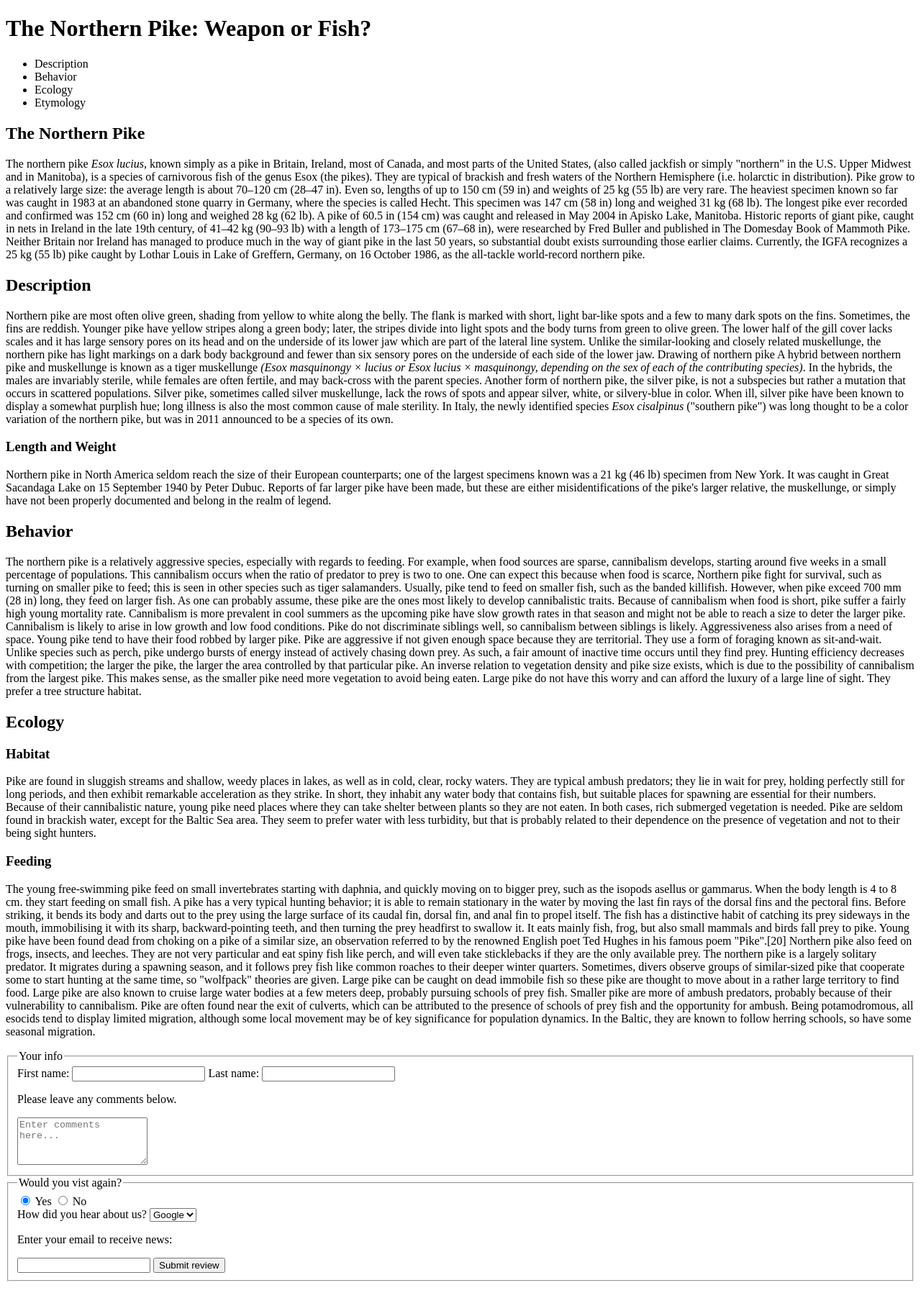
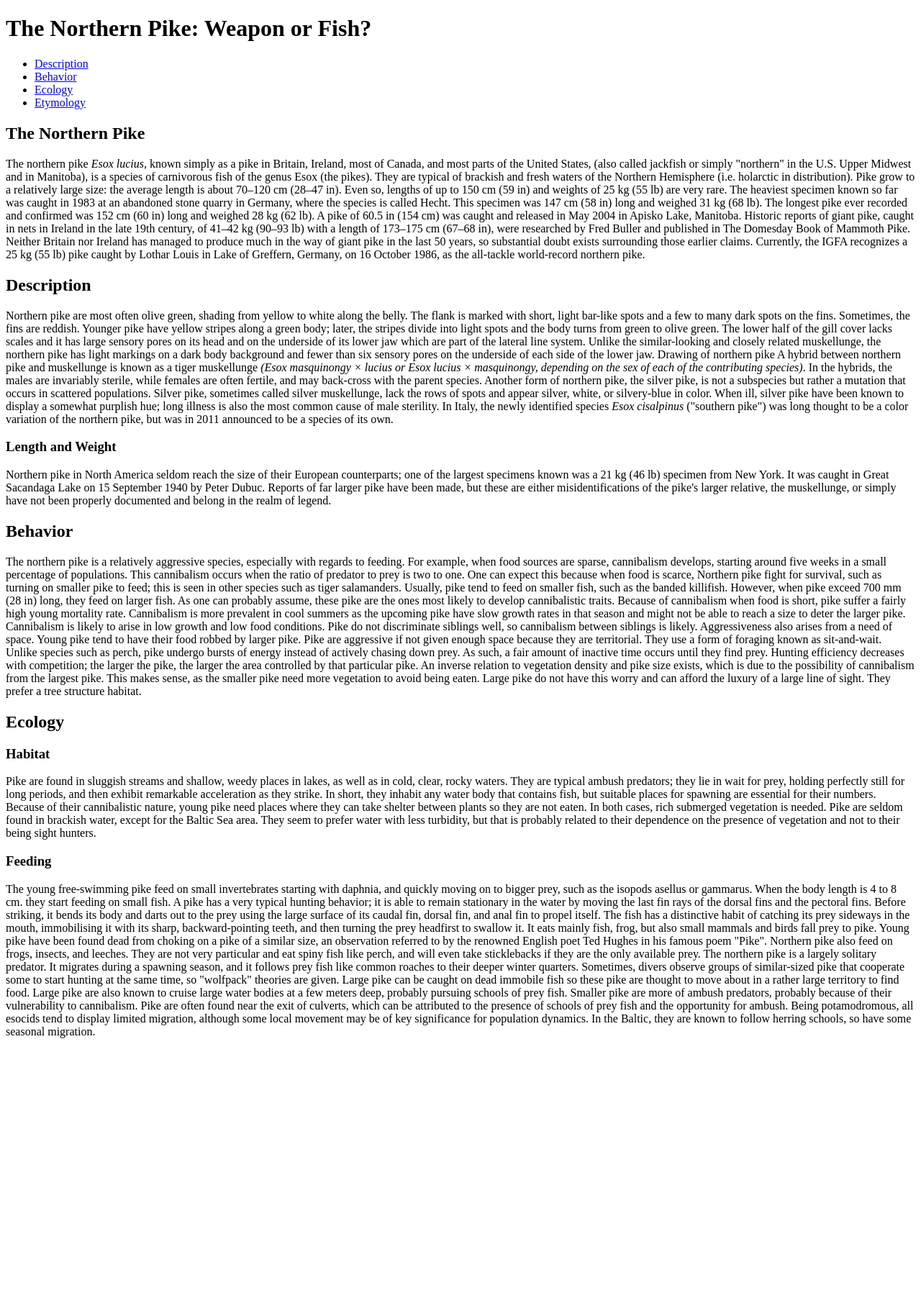
Before and after one commit to fubar345/Portfolio, a plain HTML site: page components /WebPage.html in a window 1280 px wide. Shown: the whole page at 72% size. After the commit the page ends 1459 px from the top, so only its background shows below. Drawn offline with Linux system fonts and the light colour scheme.

Commit message:
Made multiple changes

```diff
--- a/components /WebPage.html
+++ b/components /WebPage.html
@@ -4,18 +4,18 @@
 		<meta charset="utf-8" />
 		<title>The Northern Pike: Weapon or Fish?</title>
 
-		<link/>
+		<link href ="css/Styles.css rel="stylesheet">
 	</head>
 	<body>
-		<div id="wrapper">
+		<div id="Main">
 			<header>
 				<h1>The Northern Pike: Weapon or Fish?</h1>
 				<nav>
 					<ul>
-					<li>Description</li>
-					<li>Behavior</li>
-					<li>Ecology</li>
-					<li>Etymology</li>
+					<li><a href="#Description">Description</a></li>
+					<li><a href="#Behavior">Behavior</a></li>
+					<li><a href="Ecology">Ecology</a></li>
+					<li><a href="Etymology">Etymology</a></li>
 					</ul>
 				</nav> <!-- end of navigation -->
 			</header>
@@ -59,42 +59,15 @@ Aggressiveness also arises from a need of space. Young pike tend to have their f
 	<h3>Feeding</h3>
 		<p>The young free-swimming pike feed on small invertebrates starting with daphnia, and quickly moving on to bigger prey, such as the isopods asellus or gammarus. When the body length is 4 to 8 cm. they start feeding on small fish.
 
-A pike has a very typical hunting behavior; it is able to remain stationary in the water by moving the last fin rays of the dorsal fins and the pectoral fins. Before striking, it bends its body and darts out to the prey using the large surface of its caudal fin, dorsal fin, and anal fin to propel itself. The fish has a distinctive habit of catching its prey sideways in the mouth, immobilising it with its sharp, backward-pointing teeth, and then turning the prey headfirst to swallow it. It eats mainly fish, frog, but also small mammals and birds fall prey to pike. Young pike have been found dead from choking on a pike of a similar size, an observation referred to by the renowned English poet Ted Hughes in his famous poem "Pike".[20] Northern pike also feed on frogs, insects, and leeches. They are not very particular and eat spiny fish like perch, and will even take sticklebacks if they are the only available prey.
+A pike has a very typical hunting behavior; it is able to remain stationary in the water by moving the last fin rays of the dorsal fins and the pectoral fins. Before striking, it bends its body and darts out to the prey using the large surface of its caudal fin, dorsal fin, and anal fin to propel itself. The fish has a distinctive habit of catching its prey sideways in the mouth, immobilising it with its sharp, backward-pointing teeth, and then turning the prey headfirst to swallow it. It eats mainly fish, frog, but also small mammals and birds fall prey to pike. Young pike have been found dead from choking on a pike of a similar size, an observation referred to by the renowned English poet Ted Hughes in his famous poem "Pike". Northern pike also feed on frogs, insects, and leeches. They are not very particular and eat spiny fish like perch, and will even take sticklebacks if they are the only available prey.
 
 The northern pike is a largely solitary predator. It migrates during a spawning season, and it follows prey fish like common roaches to their deeper winter quarters. Sometimes, divers observe groups of similar-sized pike that cooperate some to start hunting at the same time, so "wolfpack" theories are given. Large pike can be caught on dead immobile fish so these pike are thought to move about in a rather large territory to find food. Large pike are also known to cruise large water bodies at a few meters deep, probably pursuing schools of prey fish. Smaller pike are more of ambush predators, probably because of their vulnerability to cannibalism. Pike are often found near the exit of culverts, which can be attributed to the presence of schools of prey fish and the opportunity for ambush. Being potamodromous, all esocids tend to display limited migration, although some local movement may be of key significance for population dynamics. In the Baltic, they are known to follow herring schools, so have some seasonal migration.
 </p>
 	</article>
 
 	</div>
-	<div id="sidebar">
-		<article>
 
-
-		<form action="http://www.example.com/login.php" method="get"><fieldset>						<legend>Your info</legend> <label for="name" class="title">First name:</label>
-				<input type="text" id="name" name="name" required />
-				<label for="name" class="title">Last name:</label>
-				<input type="text" id="Last" name="name" required/>
-		<p class="Comment">Please leave any comments below.</p>
-		<textarea name="comments" cols="20" rows="4" placeholder="Enter comments 		here..." class="title"></textarea> </fieldset>
-			<fieldset>
-			<legend> Would you vist again?</legend>
-				<input type="radio" name="genre" value="Yes" checked="checked" /> Yes
-				<input type="radio" name="genre" value="No" /> No
-				<br />
-					<label for="hear-about" class="Answer">How did you hear about us?</label>
-					<select name="referrer" id="hear-about">
-						<option value="google">Google</option>
-						<option value="friend">Friend</option>
-						<option value="other">Other</option>
-					</select>
-					<br />
-					<p> Enter your email to receive news: </p>
-  					<input type="email" name="email" required>
-  					<input type="submit" value="Submit review">
-		</fieldset>
-
-
-		</form>
+		<div>
 		<footer>
 		<p></p>
 		</footer>
```
